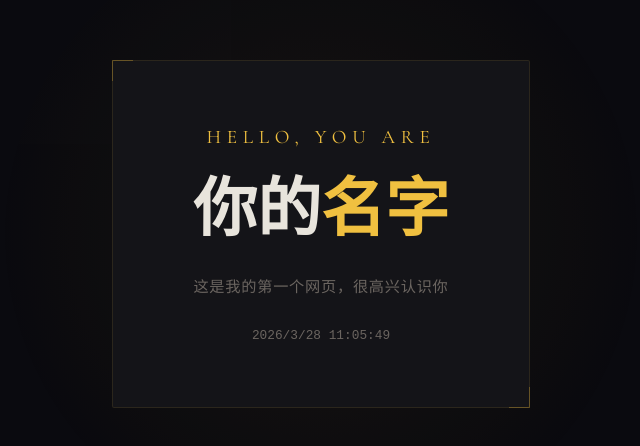
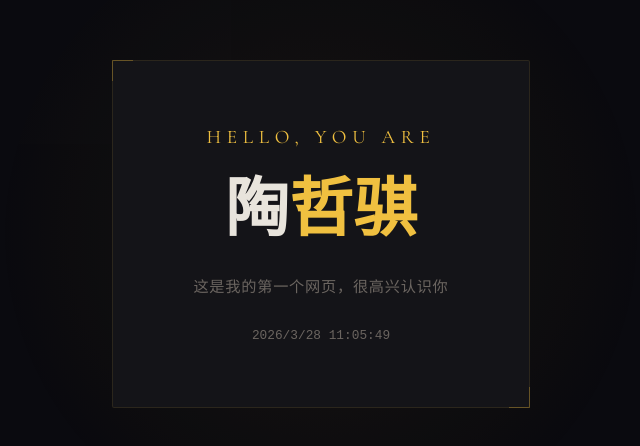
Before and after one commit to Tim-cpu-creator/hello--, a plain HTML site: page index.html in a window 1280 px wide. Shown: the part 166-612 px from the top of the page, without its empty margins (319-959 px from the left). Drawn offline with nearby package versions, Linux system fonts and the light colour scheme.

```diff
--- a/index.html
+++ b/index.html
@@ -120,7 +120,7 @@
 
   <div class="card">
     <div class="greeting">Hello, You are</div>
-    <div class="name">你的<span>名字</span></div>
+    <div class="name">陶<span>哲骐</span></div>
     <div class="subtitle">这是我的第一个网页，很高兴认识你</div>
     <div class="time" id="clock"></div>
   </div>
```
